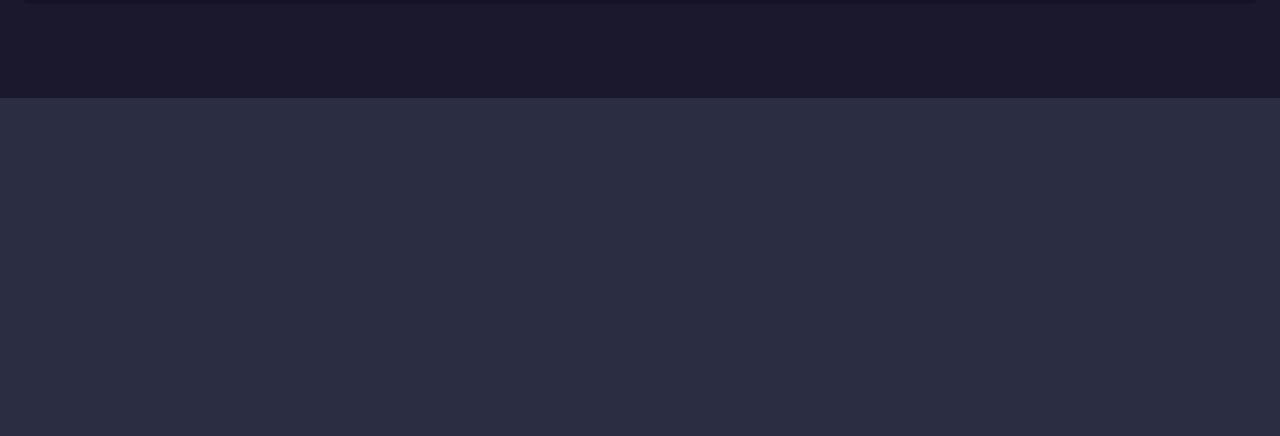
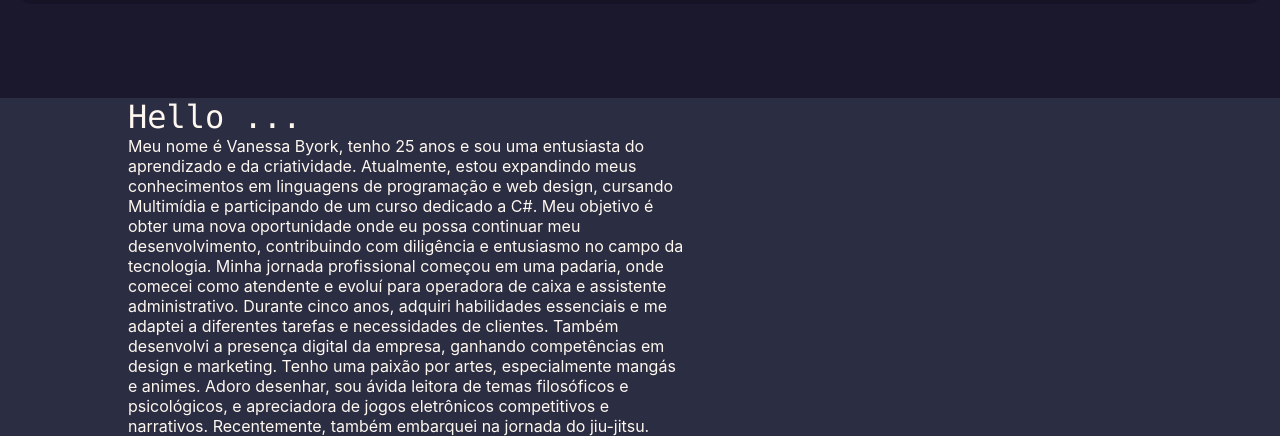
Before and after one commit to Byorks/Portf-lio-, a plain HTML site: page index.html in a window 1280 px wide. Shown: the part 1115-1551 px from the top of the page. Before the commit the page ends 1213 px from the top, so only its background shows below. Drawn offline with nearby package versions, Linux system fonts and the light colour scheme.

Commit message:
:sparkles: feat: Section Sobre Mim

```diff
--- a/index.html
+++ b/index.html
@@ -61,5 +61,24 @@
             </span>
         </div>
     </section>
+
+    <section id="about" class="container_grid">
+        <div class="text">
+            <h3>Hello ... </h3>
+            <p>
+                Meu nome é Vanessa Byork, tenho 25 anos e sou uma entusiasta do aprendizado e da criatividade.
+
+                Atualmente, estou expandindo meus conhecimentos em linguagens de programação e web design, cursando Multimídia e participando de um curso dedicado a C#. Meu objetivo é obter uma nova oportunidade onde eu possa continuar meu desenvolvimento, contribuindo com diligência e entusiasmo no campo da tecnologia.
+
+                Minha jornada profissional começou em uma padaria, onde comecei como atendente e evoluí para operadora de caixa e assistente administrativo. Durante cinco anos, adquiri habilidades essenciais e me adaptei a diferentes tarefas e necessidades de clientes. Também desenvolvi a presença digital da empresa, ganhando competências em design e marketing.
+
+                Tenho uma paixão por artes, especialmente mangás e animes. Adoro desenhar, sou ávida leitora de temas filosóficos e psicológicos, e apreciadora de jogos eletrônicos competitivos e narrativos. Recentemente, também embarquei na jornada do jiu-jitsu.
+            </p>
+        </div>
+
+        <div>
+
+        </div>
+    </section>
 </body>
 </html>
--- a/style.css
+++ b/style.css
@@ -93,6 +93,19 @@ h2 {
     font-weight: 400;
 }
 
+h3 {
+    font-size: 32px;
+    font-family: 'Consolas';
+    color: var(--branco-v);
+    font-weight: 400;
+}
+
+p {
+    font-size: 16px;
+    font-family: Inter,'Courier New', Courier, monospace;
+    color: var(--branco-v);
+}
+
 #line {
     width: 1121px;
     height: 5px;
@@ -164,3 +177,12 @@ i {
     font-size: 102px;
     color: var(--branco-v);
 }
+
+#about {
+    background-color: var(--roxo-medio);
+}
+
+.text {
+    width: 560px;
+    height: 328;
+}
```
